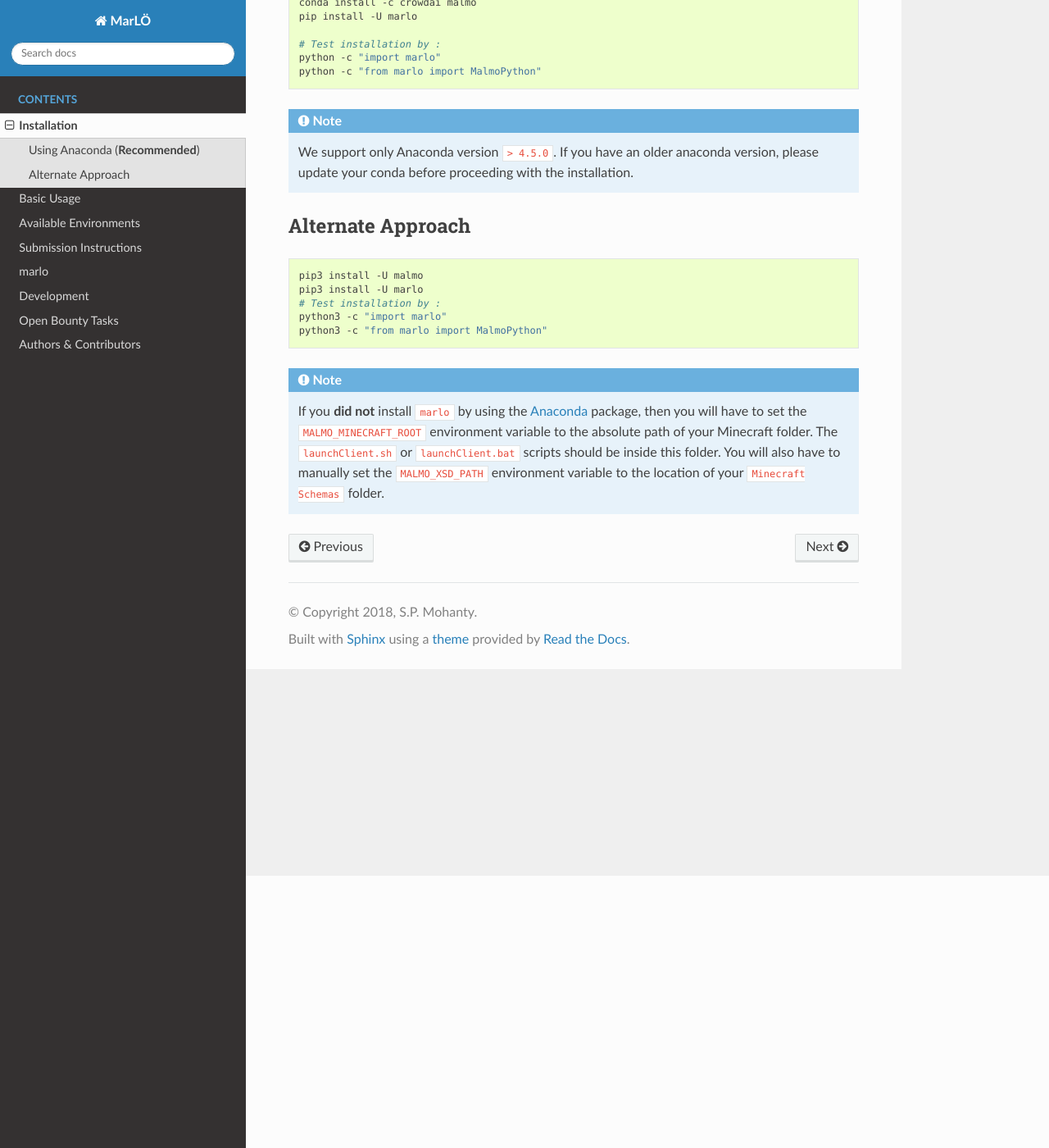
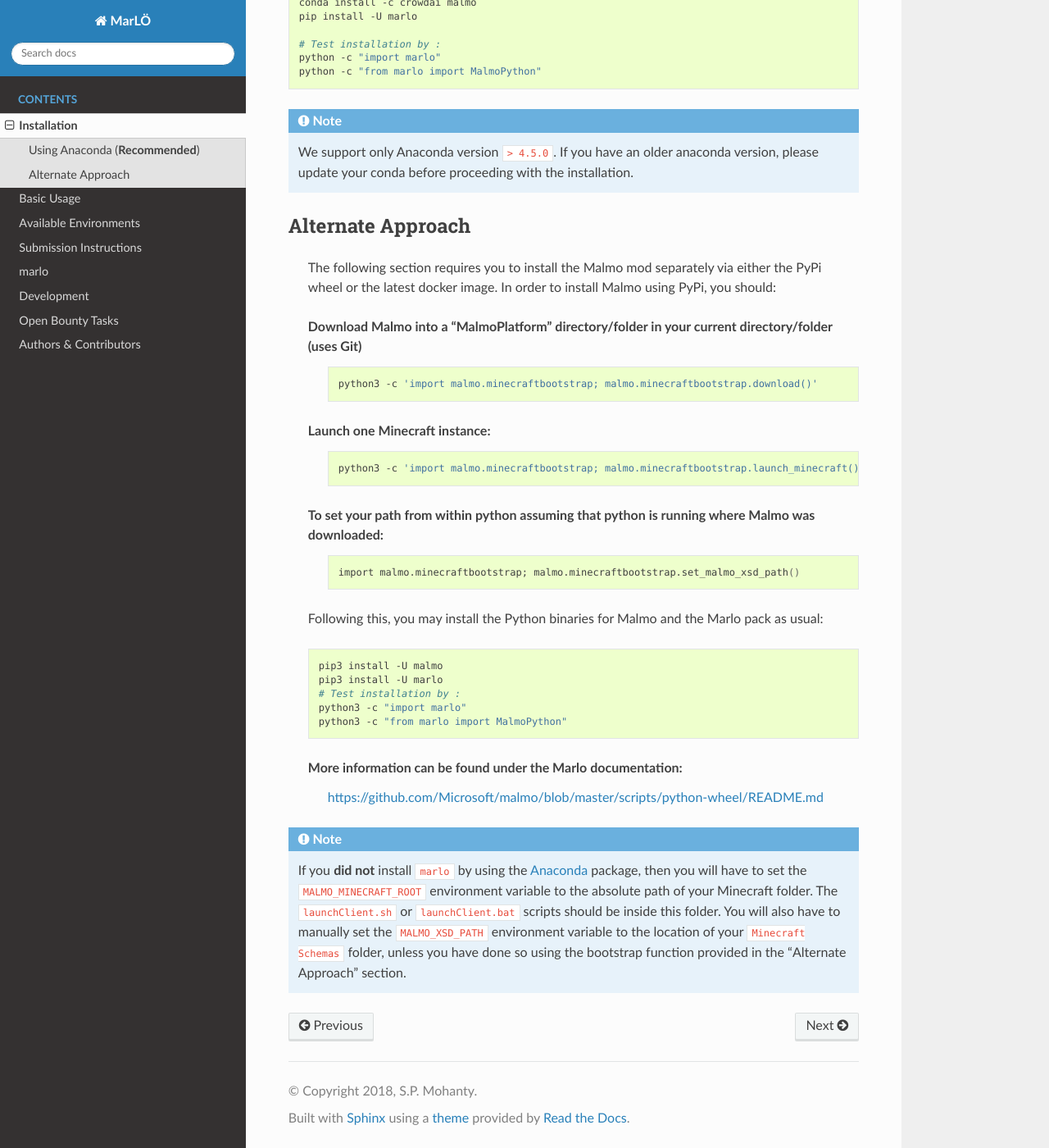
Before and after one commit to crowdAI/marLo, a Sphinx documentation site: the page built from source/installation.rst, in a window 1280 px wide and 1400 px high, scrolled down 332 px. Shown: the whole window at 82% size. Built offline with Sphinx 7.4.7 and the Read the Docs theme 2.0.0, drawn with Linux system fonts in a browser that asks for light colours.

Commit message:
Updated installation doc page with Malmo mod instructions

```diff
--- a/source/installation.rst
+++ b/source/installation.rst
@@ -26,13 +26,36 @@ Using Anaconda_ (**Recommended**)
 
 Alternate Approach
 ---------------------------------------------
-.. code-block:: bash
+  The following section requires you to install the Malmo mod separately via either the PyPi wheel or the latest docker image.
+  In order to install Malmo using PyPi, you should:
 
-  pip3 install -U malmo
-  pip3 install -U marlo
-  # Test installation by :
-  python3 -c "import marlo"
-  python3 -c "from marlo import MalmoPython"
+  Download Malmo into a “MalmoPlatform” directory/folder in your current directory/folder (uses Git)
+    .. code-block:: bash
+
+      python3 -c 'import malmo.minecraftbootstrap; malmo.minecraftbootstrap.download()'
+
+  Launch one Minecraft instance:
+    .. code-block:: bash
+
+      python3 -c 'import malmo.minecraftbootstrap; malmo.minecraftbootstrap.launch_minecraft()'
+
+  To set your path from within python assuming that python is running where Malmo was downloaded:
+    .. code-block:: bash
+
+      import malmo.minecraftbootstrap; malmo.minecraftbootstrap.set_malmo_xsd_path()
+
+  Following this, you may install the Python binaries for Malmo and the Marlo pack as usual:
+
+  .. code-block:: bash
+
+    pip3 install -U malmo
+    pip3 install -U marlo
+    # Test installation by :
+    python3 -c "import marlo"
+    python3 -c "from marlo import MalmoPython"
+
+  More information can be found under the Marlo documentation:
+    https://github.com/Microsoft/malmo/blob/master/scripts/python-wheel/README.md
 
 
 .. Note::
@@ -41,4 +64,5 @@ Alternate Approach
   Minecraft folder. The ``launchClient.sh`` or ``launchClient.bat`` scripts should be
   inside this folder.
   You will also have to manually set the ``MALMO_XSD_PATH`` environment variable to
-  the location of your ``Minecraft Schemas`` folder.
+  the location of your ``Minecraft Schemas`` folder, unless you have done so using the
+  bootstrap function provided in the "Alternate Approach" section.
```
